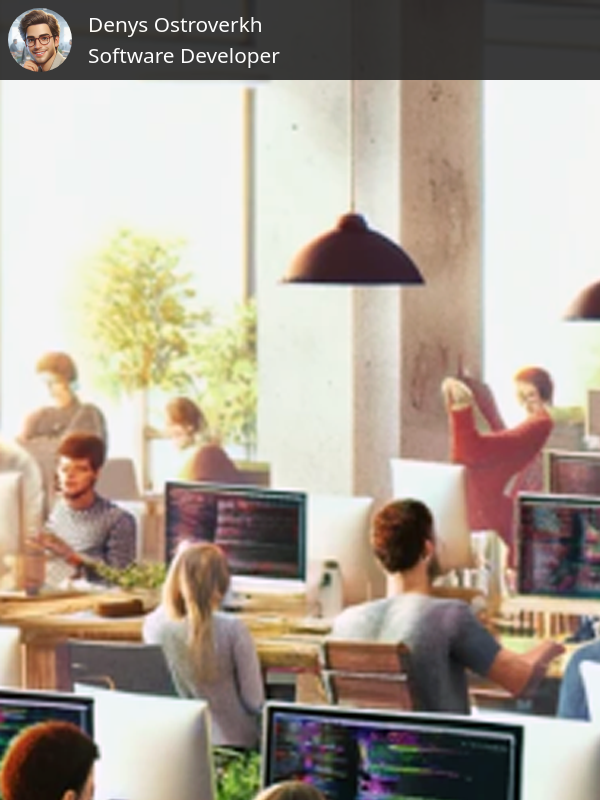
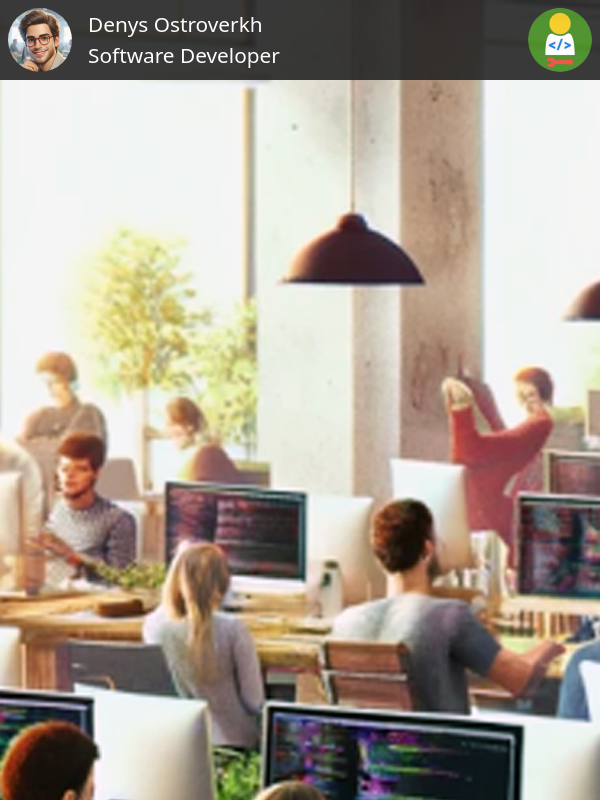
Before and after one commit to devtwinkler/Portfolio-svelte, a SvelteKit app: page /about in a window 600 px wide. Built offline with nearby package versions, Linux system fonts and the light colour scheme.

Commit message:
2024-11-21

```diff
--- a/src/components/header.svelte
+++ b/src/components/header.svelte
@@ -1,5 +1,6 @@
 <script>
   import avatar from "../assets/imgs/mine-01.png";
+  import logo from "../assets/imgs/logo.png";
 </script>
 
 <header class="flex">
@@ -11,4 +12,8 @@
     <h1>Denys Ostroverkh</h1>
     <h2>Software Developer</h2>
   </div>
+
+  <div>
+    <img src={logo} alt="..." />
+  </div>
 </header>
--- a/src/routes/+layout.svelte
+++ b/src/routes/+layout.svelte
@@ -1,7 +1,10 @@
 <script lang="ts">
   import Header from "../components/header.svelte";
-  import "../styles/style.scss";    //Import style-sheet
-</script>
+  import "../styles/style.scss"; //Import style-sheet
+  import { page } from "$app/stores";
+
+  let uri = $page.url.pathname.toString();
+  </script>
 
 <div class="background"></div>
 <Header></Header>
--- a/src/styles/layout.scss
+++ b/src/styles/layout.scss
@@ -8,37 +8,16 @@ body {
     display: flex;
 
     @media (max-width: 600px) {
-      padding-top: 0.2em;
-      padding-bottom: 0.2em;
-      padding-left: 0.2em;
-      flex-direction: column;
+      padding: 0.2em;
       gap: 0.2em;
     }
 
     @media (min-width: 600px) {
-      padding-top: 0.5em;
-      padding-bottom: 0.5em;
-      padding-left: 0.5em;
-      flex-direction: row;
+      padding: 0.5em;
       gap: 1em;
     }
 
     > div {
-      &:nth-child(2) {
-        display: flex;
-        flex-direction: column;
-        justify-content: center;
-        color: $white-color;
-
-        @media (max-width: 600px) {
-          font-size: 0.8em;
-        }
-
-        @media (min-width: 600px) {
-          font-size: 1.3em;
-        }
-      }
-
       img {
         border-radius: 50%;
 
@@ -51,6 +30,31 @@ body {
           width: 4em;
           height: 4em;
         }
+      }
+
+      &:nth-child(2) {
+        display: flex;
+        flex-direction: column;
+        justify-content: center;
+        color: $white-color;
+
+        @media (max-width: 220px) {
+          display: none;
+        }
+
+        @media (max-width: 600px) {
+          font-size: 0.8em;
+        }
+
+        @media (min-width: 600px) {
+          font-size: 1.3em;
+        }
+      }
+
+      &:nth-child(3) {
+        display: flex;
+        flex-grow: 1000;
+        justify-content: flex-end;
       }
     }
   }
```
Also changed, not shown: src/assets/imgs/logo.png (added).
